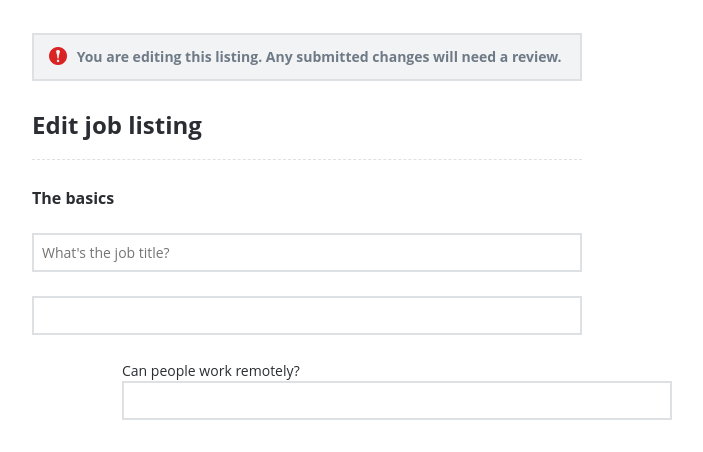
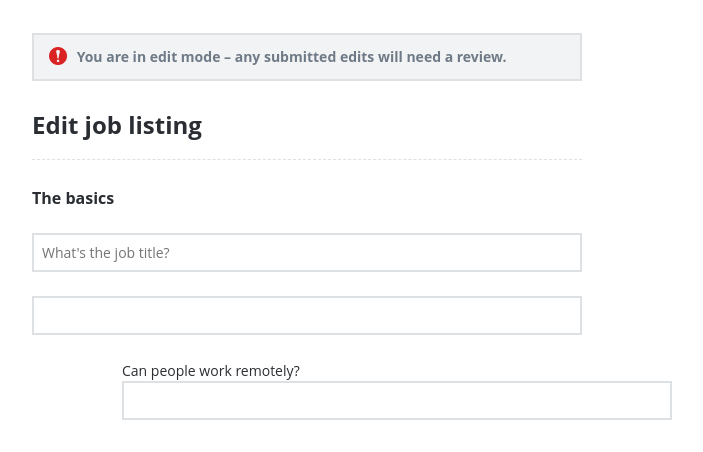
Before and after one commit to hackcyprus/jobber, a Python web app: template jobber/templates/jobs/create_or_edit.html in a window 1280 px wide. Shown: the part 55-507 px from the top of the page, without its empty margins (333-1036 px from the left). Run offline with Jinja, Linux system fonts and the light colour scheme; the template is opened without the code that fills it: most values are stand-ins (such as "Sample title", 1, 10 or a date in 2020); form fields are guessed from the names that the template uses; some libraries are stand-ins or nearby versions.

Commit message:
Shorten edit notice

```diff
--- a/jobber/templates/jobs/create_or_edit.html
+++ b/jobber/templates/jobs/create_or_edit.html
@@ -8,7 +8,7 @@
     <div class='notice'>
       <h4>
         <img src="/static/imgs/caution.png" />
-        You are editing this listing. Any submitted changes will need a review.
+        You are in edit mode – any submitted edits will need a review.
       </h4>
     </div>
     <h2>Edit job listing</h2>
```
